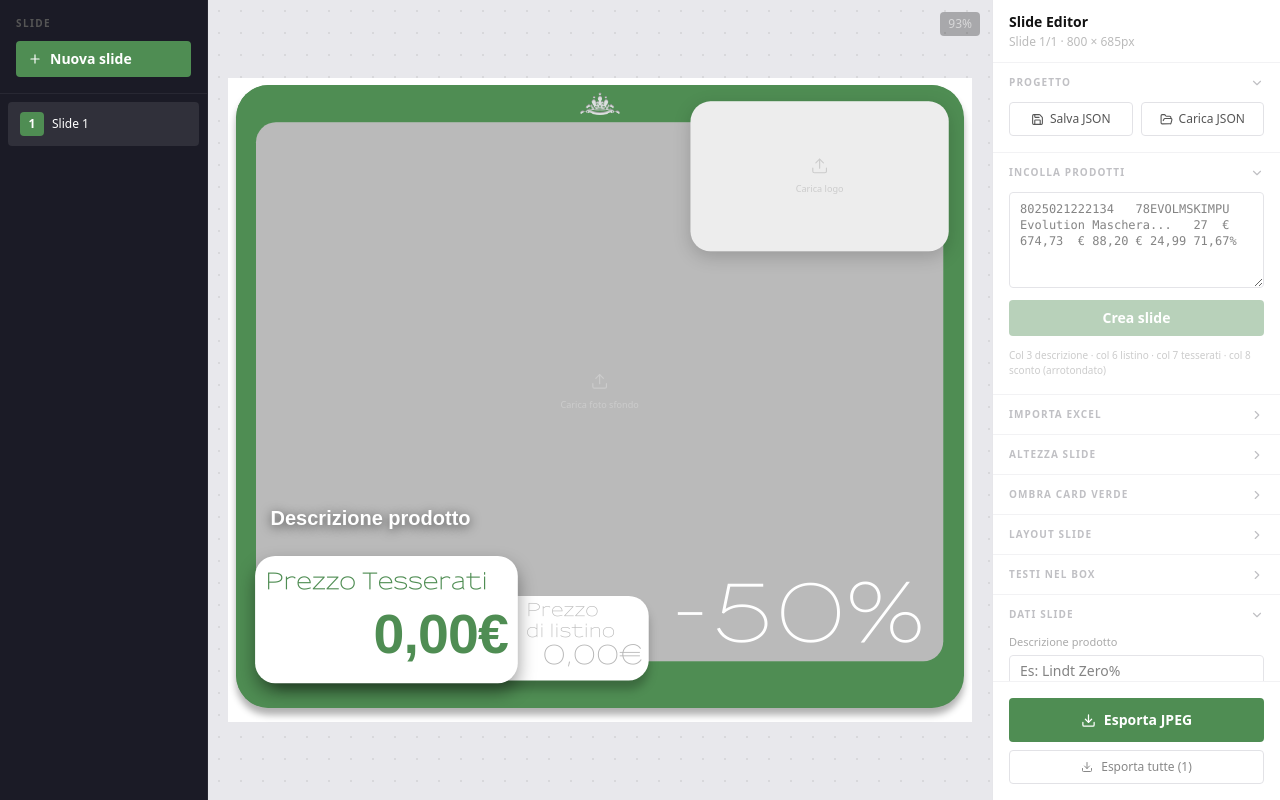
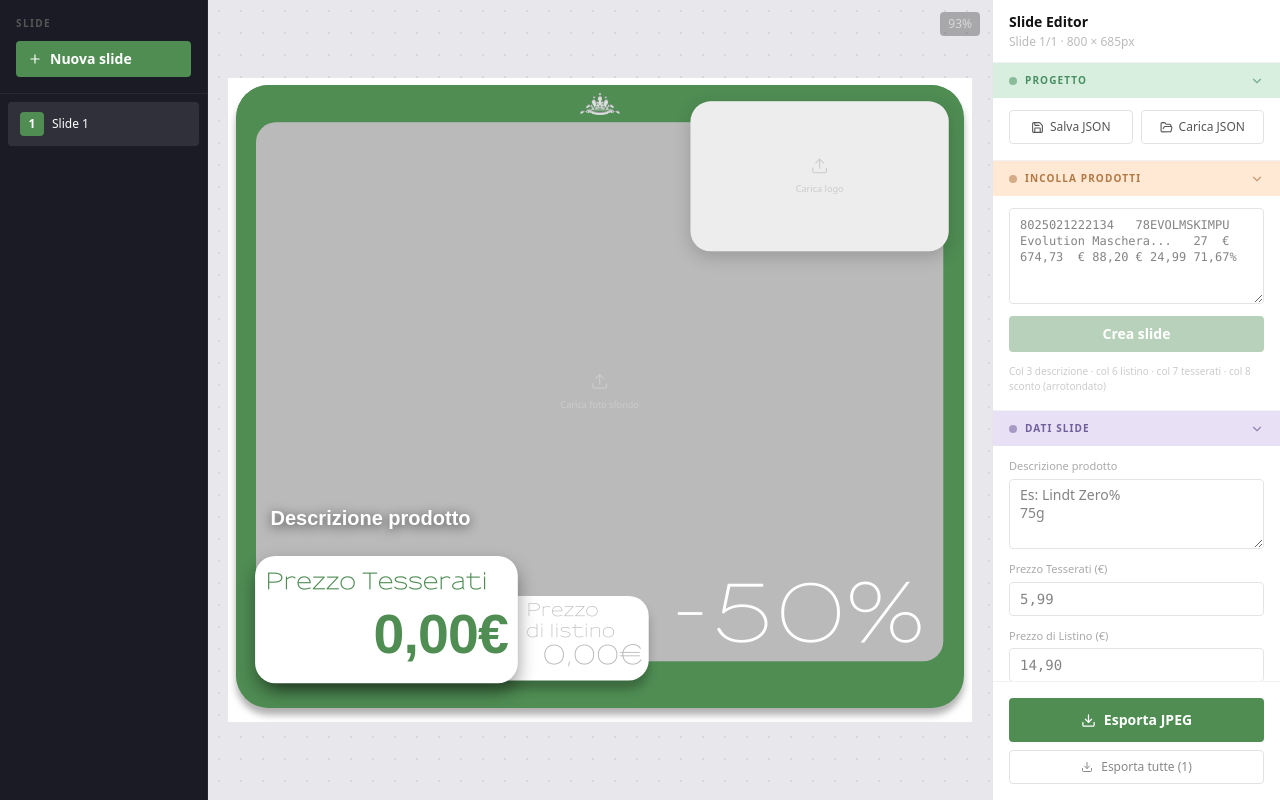
Before and after one commit to Dae-mmm/image-generation-editor, a React (Vite) app: page / in a window 1280 px wide. Built offline with nearby package versions, Linux system fonts and the light colour scheme; a web font is replaced by a local one.

Commit message:
Removed excel import, added colors to tabs

```diff
--- a/src/app/App.tsx
+++ b/src/app/App.tsx
@@ -1,9 +1,8 @@
 import { useState, useRef, useCallback, useEffect, type ReactNode } from "react";
 import {
-  Upload, Download, Plus, Trash2, FileSpreadsheet,
+  Upload, Download, Plus, Trash2,
   RefreshCcw, Move, ZoomIn, Save, FolderOpen, ChevronDown,
 } from "lucide-react";
-import * as XLSX from "xlsx";
 import simboloPSC from "../imports/SimboloPSC.png";
 
 // ─── Types ───────────────────────────────────────────────────────────────────
@@ -500,56 +499,6 @@ function parseProductText(text: string): Slide[] {
     if (slide) slides.push(slide);
   }
   return slides;
-}
-
-function parseXlsx(file: File): Promise<Slide[]> {
-  return new Promise((resolve, reject) => {
-    const reader = new FileReader();
-    reader.onload = (e) => {
-      try {
-        const wb = XLSX.read(e.target!.result, { type: "binary" });
-        const ws = wb.Sheets[wb.SheetNames[0]];
-        const rows = XLSX.utils.sheet_to_json<any[]>(ws, { header: 1 });
-        if (!rows.length) return resolve([]);
-
-        const first = (rows[0] as any[]).map((h) => String(h ?? "").toLowerCase());
-        const col = (...kws: string[]) => {
-          for (const kw of kws) { const i = first.findIndex((h) => h.includes(kw)); if (i >= 0) return i; }
-          return -1;
-        };
-        const dc = col("descriz", "nome", "prodotto", "name");
-        const tc = col("tesserat", "soci", "member");
-        const lc = col("listino", "cartellino", "originale", "list");
-        const sc = col("sconto", "discount");
-        const hasHeaders = dc >= 0 || tc >= 0 || lc >= 0 || sc >= 0;
-
-        const slides: Slide[] = [];
-        if (hasHeaders) {
-          for (let i = 1; i < rows.length; i++) {
-            const r = rows[i] as any[];
-            if (!r?.length) continue;
-            const v = (ci: number) => ci >= 0 ? String(r[ci] ?? "").replace(/[€$%]/g, "").trim() : "";
-            const scontoRaw = sc >= 0 ? String(r[sc] ?? "") : "";
-            slides.push(mkSlide({
-              descrizione: v(dc),
-              prezzoTesserati: v(tc),
-              prezzoListino: v(lc),
-              sconto: sc >= 0 ? formatSconto(scontoRaw) : "",
-            }));
-          }
-        } else {
-          for (const row of rows) {
-            const cols = (row as any[]).map((c) => String(c ?? "").trim());
-            const slide = slideFromPositionalCols(cols);
-            if (slide) slides.push(slide);
-          }
-        }
-        resolve(slides);
-      } catch (err) { reject(err); }
-    };
-    reader.onerror = reject;
-    reader.readAsBinaryString(file);
-  });
 }
 
 // ─── Canvas helpers ───────────────────────────────────────────────────────────
@@ -1903,15 +1852,6 @@ export default function App() {
     setImportMsg(`${imported.length} slide create`);
   };
 
-  const handleExcelImport = async (file: File) => {
-    try {
-      const imported = await parseXlsx(file);
-      if (!imported.length) { alert("Nessun dato trovato."); return; }
-      appendSlides(imported);
-      setImportMsg(`${imported.length} slide create`);
-    } catch { alert("Errore nella lettura del file Excel."); }
-  };
-
   const addSlide = () => setSlides((prev) => { setCurrent(prev.length); return [...prev, mkSlide()]; });
 
   const deleteSlide = (idx: number) => {
@@ -2114,7 +2054,7 @@ export default function App() {
         </div>
 
         <div className="flex-1 overflow-y-auto min-h-0">
-        <Section label="Progetto" defaultOpen>
+        <Section label="Progetto" accent="#d8efe0" accentText="#4a8f62" defaultOpen>
           <div className="flex gap-2">
             <button className="flex-1 flex items-center justify-center gap-1.5 px-3 py-2 rounded border text-xs font-medium hover:bg-gray-50 transition-colors" style={{ borderColor: "#e2e2e6", color: "#555" }} onClick={saveProject}>
               <Save size={13} /> Salva JSON
@@ -2126,7 +2066,7 @@ export default function App() {
           </div>
         </Section>
 
-        <Section label="Incolla prodotti" defaultOpen>
+        <Section label="Incolla prodotti" accent="#ffe8d4" accentText="#b07a45" defaultOpen>
           <textarea
             className="w-full px-2.5 py-2 text-xs border rounded outline-none font-mono resize-y"
             style={{ borderColor: "#e4e4e8", minHeight: 96 }}
@@ -2150,18 +2090,31 @@ export default function App() {
           </p>
         </Section>
 
-        <Section label="Importa Excel">
-          <label className="flex items-center gap-2 px-3 py-2 rounded border border-dashed border-gray-300 hover:border-gray-400 cursor-pointer text-sm text-gray-500">
-            <FileSpreadsheet size={14} />
-            Carica .xlsx / .xls / .csv
-            <input type="file" accept=".xlsx,.xls,.csv" className="hidden" onChange={(e) => { const f = e.target.files?.[0]; if (f) handleExcelImport(f); e.target.value = ""; }} />
-          </label>
-          <p style={{ fontSize: 10, color: "#ccc", lineHeight: 1.5, margin: 0 }}>
-            Header oppure 8 colonne posizionali come sopra
-          </p>
+        <Section label="Dati slide" accent="#e8e0f5" accentText="#6f5f9a" defaultOpen>
+          <Field label="Descrizione prodotto">
+            <textarea
+              className="w-full px-2.5 py-1.5 text-sm border rounded outline-none resize-y"
+              style={{ borderColor: "#e4e4e8", minHeight: 64, lineHeight: 1.35 }}
+              rows={3}
+              value={slide.descrizione}
+              onChange={(e) => updateSlide({ descrizione: e.target.value })}
+              onFocus={(e) => (e.target.style.borderColor = GREEN)}
+              onBlur={(e) => (e.target.style.borderColor = "#e4e4e8")}
+              placeholder={"Es: Lindt Zero%\n75g"}
+            />
+          </Field>
+          <Field label="Prezzo Tesserati (€)">
+            <input className="w-full px-2.5 py-1.5 text-sm border rounded outline-none font-mono" style={{ borderColor: "#e4e4e8" }} value={slide.prezzoTesserati} onChange={(e) => updateSlide({ prezzoTesserati: e.target.value })} onFocus={(e) => (e.target.style.borderColor = GREEN)} onBlur={(e) => (e.target.style.borderColor = "#e4e4e8")} placeholder="5,99" />
+          </Field>
+          <Field label="Prezzo di Listino (€)">
+            <input className="w-full px-2.5 py-1.5 text-sm border rounded outline-none font-mono" style={{ borderColor: "#e4e4e8" }} value={slide.prezzoListino} onChange={(e) => updateSlide({ prezzoListino: e.target.value })} onFocus={(e) => (e.target.style.borderColor = GREEN)} onBlur={(e) => (e.target.style.borderColor = "#e4e4e8")} placeholder="14,90" />
+          </Field>
+          <Field label="Testo sconto (es. «-50%» oppure «-50»)">
+            <input className="w-full px-2.5 py-1.5 text-sm border rounded outline-none font-mono" style={{ borderColor: "#e4e4e8" }} value={slide.sconto} onChange={(e) => updateSlide({ sconto: e.target.value })} onFocus={(e) => (e.target.style.borderColor = GREEN)} onBlur={(e) => (e.target.style.borderColor = "#e4e4e8")} placeholder="-50%" />
+          </Field>
         </Section>
 
-        <Section label="Altezza slide">
+        <Section label="Altezza slide" accent="#fff1c9" accentText="#9a7f35">
           <div className="flex items-center gap-3">
             <input type="range" min={500} max={1400} step={5} value={slideH} className="flex-1" style={{ accentColor: GREEN }} onChange={(e) => setSlideH(Number(e.target.value))} />
             <span className="text-sm font-mono w-16 text-right" style={{ color: "#333" }}>{slideH}px</span>
@@ -2169,7 +2122,7 @@ export default function App() {
           <p style={{ fontSize: 10, color: "#ccc", margin: 0 }}>Larghezza fissa: 800px</p>
         </Section>
 
-        <Section label="Ombra card verde">
+        <Section label="Ombra card verde" accent="#e2f4e6" accentText="#3f8f55">
           <label className="flex flex-col gap-0.5">
             <div className="flex justify-between">
               <span style={{ fontSize: 10, color: "#888" }}>Blur</span>
@@ -2208,7 +2161,7 @@ export default function App() {
           </p>
         </Section>
 
-        <Section label="Layout slide">
+        <Section label="Layout slide" accent="#fde2e4" accentText="#a85f6a">
           <div className="flex gap-1">
             {(["standard", "singleCenter"] as LayoutPreset[]).map((preset) => (
               <button
@@ -2451,7 +2404,7 @@ export default function App() {
           </p>
         </Section>
 
-        <Section label="Testi nel box">
+        <Section label="Testi nel box" accent="#d5f0ee" accentText="#3f857e">
           <label className="flex items-center justify-between gap-2 text-xs" style={{ color: "#555" }}>
             <span>Editor righe libere</span>
             <input
@@ -2603,31 +2556,7 @@ export default function App() {
           )}
         </Section>
 
-        <Section label="Dati slide" defaultOpen>
-          <Field label="Descrizione prodotto">
-            <textarea
-              className="w-full px-2.5 py-1.5 text-sm border rounded outline-none resize-y"
-              style={{ borderColor: "#e4e4e8", minHeight: 64, lineHeight: 1.35 }}
-              rows={3}
-              value={slide.descrizione}
-              onChange={(e) => updateSlide({ descrizione: e.target.value })}
-              onFocus={(e) => (e.target.style.borderColor = GREEN)}
-              onBlur={(e) => (e.target.style.borderColor = "#e4e4e8")}
-              placeholder={"Es: Lindt Zero%\n75g"}
-            />
-          </Field>
-          <Field label="Prezzo Tesserati (€)">
-            <input className="w-full px-2.5 py-1.5 text-sm border rounded outline-none font-mono" style={{ borderColor: "#e4e4e8" }} value={slide.prezzoTesserati} onChange={(e) => updateSlide({ prezzoTesserati: e.target.value })} onFocus={(e) => (e.target.style.borderColor = GREEN)} onBlur={(e) => (e.target.style.borderColor = "#e4e4e8")} placeholder="5,99" />
-          </Field>
-          <Field label="Prezzo di Listino (€)">
-            <input className="w-full px-2.5 py-1.5 text-sm border rounded outline-none font-mono" style={{ borderColor: "#e4e4e8" }} value={slide.prezzoListino} onChange={(e) => updateSlide({ prezzoListino: e.target.value })} onFocus={(e) => (e.target.style.borderColor = GREEN)} onBlur={(e) => (e.target.style.borderColor = "#e4e4e8")} placeholder="14,90" />
-          </Field>
-          <Field label="Testo sconto (es. «-50%» oppure «-50»)">
-            <input className="w-full px-2.5 py-1.5 text-sm border rounded outline-none font-mono" style={{ borderColor: "#e4e4e8" }} value={slide.sconto} onChange={(e) => updateSlide({ sconto: e.target.value })} onFocus={(e) => (e.target.style.borderColor = GREEN)} onBlur={(e) => (e.target.style.borderColor = "#e4e4e8")} placeholder="-50%" />
-          </Field>
-        </Section>
-
-        <Section label="Immagini">
+        <Section label="Immagini" accent="#e0e4f8" accentText="#5f6598">
           <Field label="Foto sfondo">
             <div className="flex gap-2">
               <label className="flex-1 flex items-center gap-1.5 px-2.5 py-1.5 text-xs rounded border border-dashed border-gray-300 hover:border-gray-400 cursor-pointer text-gray-500">
@@ -2741,22 +2670,50 @@ export default function App() {
 
 // ─── Sidebar helpers ──────────────────────────────────────────────────────────
 
-function Section({ label, children, defaultOpen = false }: { label: string; children: ReactNode; defaultOpen?: boolean }) {
+function Section({
+  label,
+  children,
+  defaultOpen = false,
+  accent = "#f0f0f2",
+  accentText = "#888890",
+}: {
+  label: string;
+  children: ReactNode;
+  defaultOpen?: boolean;
+  accent?: string;
+  accentText?: string;
+}) {
   const [open, setOpen] = useState(defaultOpen);
   return (
     <div style={{ borderBottom: "1px solid #f2f2f4" }}>
       <button
         type="button"
-        className="w-full flex items-center justify-between gap-2 px-4 py-3 text-left"
+        className="w-full flex items-center justify-between gap-2 px-4 py-2.5 text-left"
+        style={{ background: accent }}
         onClick={() => setOpen((v) => !v)}
       >
-        <span style={{ fontSize: 10, fontWeight: 700, letterSpacing: "0.11em", color: "#c0c0c4", textTransform: "uppercase" }}>
+        <span
+          className="inline-flex items-center gap-2"
+          style={{ fontSize: 10, fontWeight: 700, letterSpacing: "0.11em", color: accentText, textTransform: "uppercase" }}
+        >
+          <span
+            aria-hidden
+            style={{
+              width: 8,
+              height: 8,
+              borderRadius: 999,
+              background: accentText,
+              opacity: 0.55,
+              flexShrink: 0,
+            }}
+          />
           {label}
         </span>
         <ChevronDown
           size={14}
           style={{
-            color: "#c0c0c4",
+            color: accentText,
+            opacity: 0.7,
             flexShrink: 0,
             transform: open ? "rotate(0deg)" : "rotate(-90deg)",
             transition: "transform 0.15s ease",
@@ -2764,7 +2721,7 @@ function Section({ label, children, defaultOpen = false }: { label: string; chil
         />
       </button>
       {open && (
-        <div className="px-4 pb-4 flex flex-col gap-3">
+        <div className="px-4 pb-4 pt-3 flex flex-col gap-3">
           {children}
         </div>
       )}
```
Also changed, not shown: package.json (+3 -4 lines), 1 other file (tests, documents, lock files or other folders).
